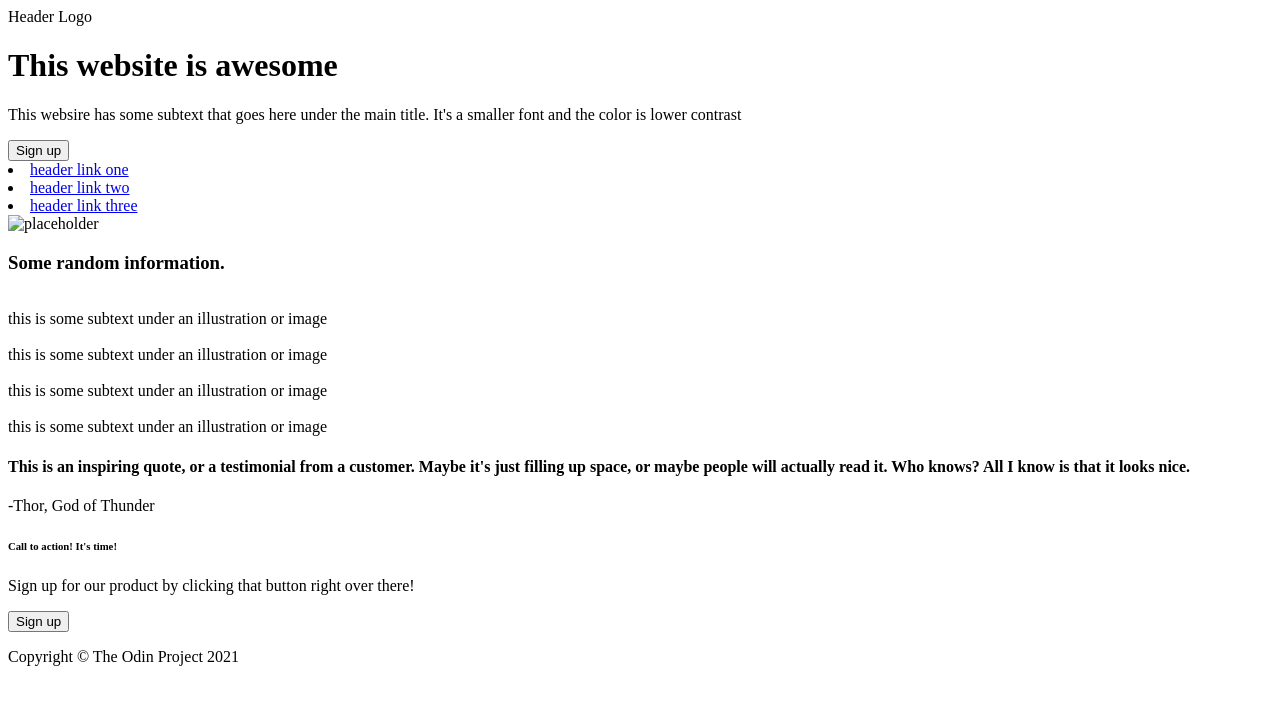
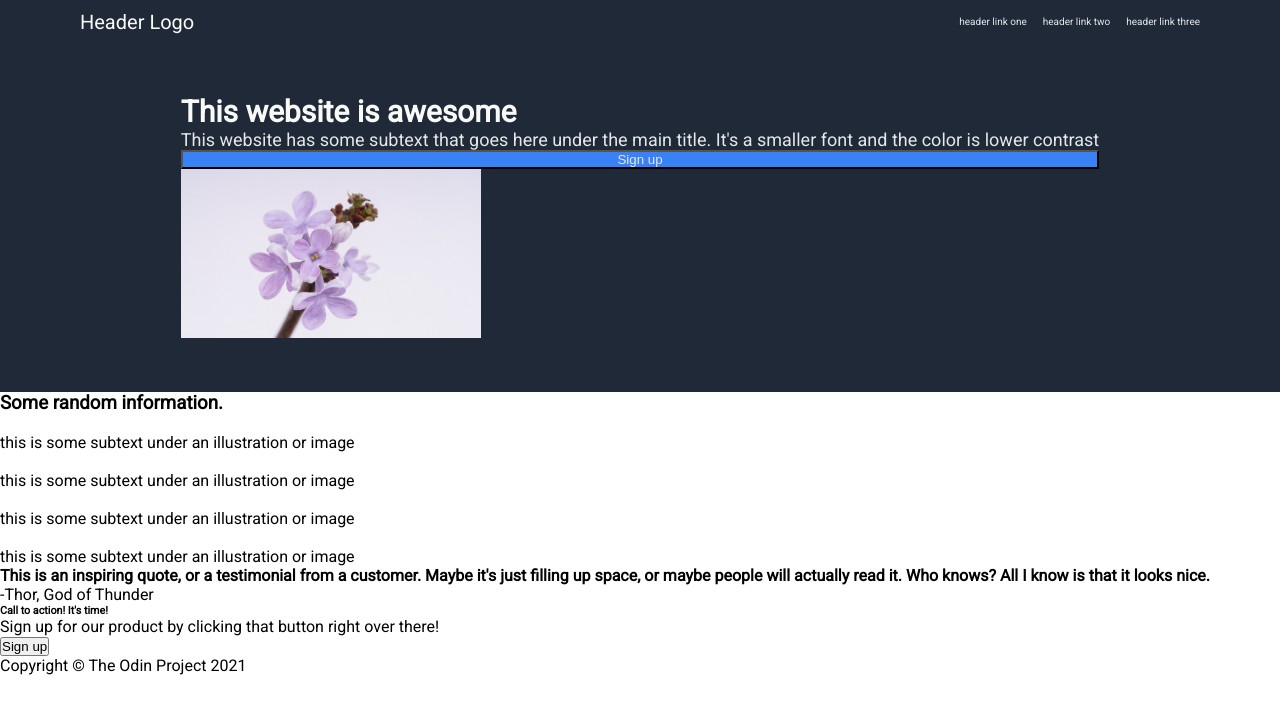
Before and after one commit to becks-tech/landing-page, a plain HTML site: page index.html in a window 1280 px wide. Drawn offline with Linux system fonts and the light colour scheme.

Commit message:
changes made

```diff
--- a/index.html
+++ b/index.html
@@ -11,20 +11,26 @@
     <div class="header">
         <div class="left">
             <div class="logo">Header Logo</div>
-            <h1>This website is awesome</h1>
-            <p>This websire has some subtext that goes here under the main title. It's a smaller font and the color is lower contrast</p>
-            <button>Sign up</button>
         </div>
         <div class="right">
-            <div class="links">
+            <ul class="links">
                 <li><a href="google.com">header link one</a></li>
                 <li><a href="google.com">header link two</a></li>
                 <li><a href="google.com">header link three</a></li>
+            </ul>
+        </div>
+    </div>
+    <div class="hero">
+        <div class="hero-content">
+                <h1>This website is awesome</h1>
+                <p>This website has some subtext that goes here under the main title. It's a smaller font and the color is lower contrast</p>
+                <button>Sign up</button>
+            <div class="placeholder">
+                <img src="./images/happy-mothers-day-g2b3754eec_1920.jpg" width="300"alt="placeholder">
             </div>
-            <img src="#" alt="placeholder">
         </div>
+    </div>
 
-    </div>
     <div class="cards">
         <h3>Some random information.</h3>
         <div class="card">
--- a/styles.css
+++ b/styles.css
@@ -0,0 +1,64 @@
+@import url('https://fonts.googleapis.com/css2?family=Roboto&display=swap');
+*{
+    margin:0;
+    padding: 0;
+    box-sizing: border-box;
+}
+body{
+    display: flex;
+    flex-direction: column;
+    font-family: 'Roboto', sans-serif;
+
+}
+.header{
+    background: #1f2937;
+    display: flex;
+    justify-content: space-between;
+    padding: 10px 80px;
+
+}
+.logo{
+    font-size: 20px;
+    color: #f9faf8
+}
+
+
+a{
+    text-decoration: none;
+    color: #e5e7eb;
+    font-size: 10px;
+}
+ul{
+    list-style-type: none;
+    display: flex;
+    gap: 16px;
+}
+.left, .right{
+    display: flex;
+    justify-content: space-between;
+    gap: 16px;
+
+}
+.hero{
+    padding: 50px 80px;
+    display: flex;
+    align-items: center;
+    justify-content: center;
+    background: #1f2937;
+}
+.hero-content{
+    display: flex;
+    flex-direction: column;
+}
+.hero h1{
+    font-size: 30px;
+    color: #f9faf8;
+}
+.hero p{
+    font-size: 18px;
+    color:#e5e7eb;
+}
+.hero button{
+    color: #e5e7eb;
+    background: #3882f6;
+}
```
Also changed, not shown: images/happy-mothers-day-g2b3754eec_1920.jpg (added).
